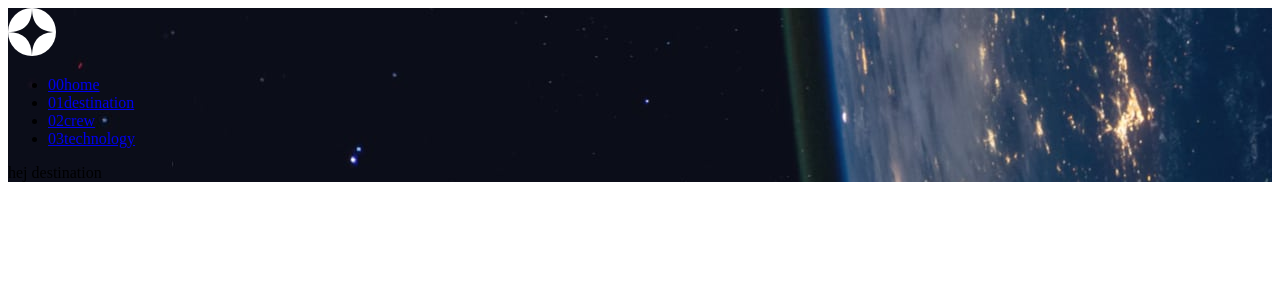
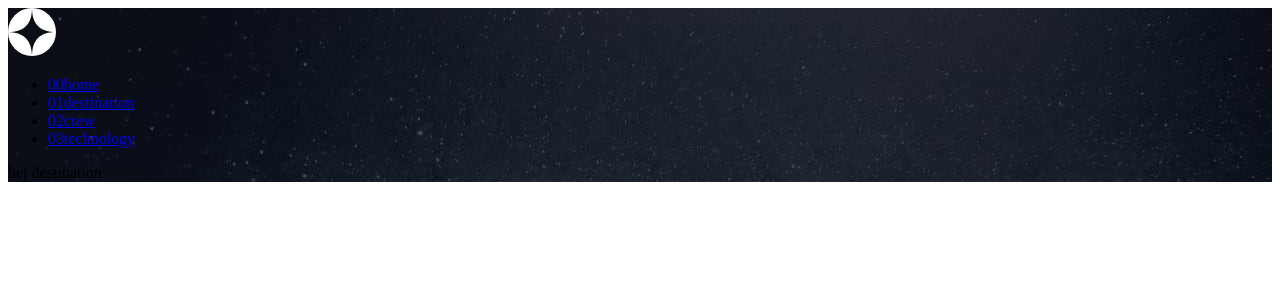
Before and after one commit to KamilKonopski/space-tourism-website-main, a React (Create React App) app: page /destination in a window 1280 px wide. Shown: the top 300 px of the page. Built offline with nearby package versions, Linux system fonts and the light colour scheme.

Commit message:
add pages background

```diff
--- a/src/App.js
+++ b/src/App.js
@@ -1,21 +1,17 @@
 import React from 'react';
 import {BrowserRouter as Router, Routes, Route} from 'react-router-dom';
 
-import Header from './components/Header/Header'
 import Home from './pages/Home/Home'
 import Destination from './pages/Destination/Destination'
 import Crew from './pages/Crew/Crew'
 import Technology from './pages/Technology/Technology'
 
-import { Wrapper } from './App.styled'
-
 const App = () => {
   const location = window.location.pathname;
   console.log(location);
   return (
-    <Wrapper>
+    <div>
       <Router>
-        <Header />
         <Routes>
           <Route path="/" element={<Home />} />
           <Route path="/destination" element={<Destination />} />
@@ -23,7 +19,7 @@ const App = () => {
           <Route path="/technology" element={<Technology />} />
          </Routes>
       </Router>
-    </Wrapper>
+    </div>
   );
 }
 
--- a/src/App.styled.js
+++ /dev/null
@@ -1,7 +0,0 @@
-import homeBg from './assets/home/background-home-desktop.jpg';
-
-import styled from "styled-components";
-
-export const Wrapper = styled.div`
-    background-image: url(${homeBg});
-`;
--- a/src/pages/Crew/Crew.jsx
+++ b/src/pages/Crew/Crew.jsx
@@ -1,8 +1,13 @@
+import Header from "../../components/Header/Header";
+
+import { Wrapper } from "./Crew.styled";
+
 const Crew = () => {
     return (
-        <div>
+        <Wrapper>
+            <Header />
             hej crew
-        </div>
+        </Wrapper>
     );
 };
 
--- /dev/null
+++ b/src/pages/Crew/Crew.styled.js
@@ -0,0 +1,7 @@
+import crewBg from '../../assets/crew/background-crew-desktop.jpg';
+
+import styled from "styled-components";
+
+export const Wrapper = styled.div`
+    background: url(${crewBg});
+`;
--- a/src/pages/Destination/Destination.jsx
+++ b/src/pages/Destination/Destination.jsx
@@ -1,8 +1,12 @@
+import Header from '../../components/Header/Header';
+
+import { Wrapper } from './Destination.styled'
 const Destination = () => {
     return (
-        <div>
+        <Wrapper>
+            <Header />
             hej destination
-        </div>
+        </Wrapper>
     );
 };
 
--- /dev/null
+++ b/src/pages/Destination/Destination.styled.js
@@ -0,0 +1,7 @@
+import destinationBg from '../../assets/destination/background-destination-desktop.jpg';
+
+import styled from "styled-components";
+
+export const Wrapper = styled.div`
+    background: url(${destinationBg});
+`;
--- a/src/pages/Home/Home.jsx
+++ b/src/pages/Home/Home.jsx
@@ -1,8 +1,12 @@
+import Header from '../../components/Header/Header';
+
+import { Wrapper } from './Home.styled'
 const Home = () => {
     return (
-        <div className="home-bg">
+        <Wrapper>
+            <Header />
             hej home
-        </div>
+        </Wrapper>
     );
 };
 
--- a/src/pages/Home/Home.styled.js
+++ b/src/pages/Home/Home.styled.js
@@ -0,0 +1,6 @@
+import homeBg from '../../assets/home/background-home-desktop.jpg';
+import styled from "styled-components";
+
+export const Wrapper = styled.div`
+    background: url(${homeBg});
+`;
--- a/src/pages/Technology/Technology.jsx
+++ b/src/pages/Technology/Technology.jsx
@@ -1,8 +1,13 @@
+import Header from "../../components/Header/Header";
+
+import { Wrapper } from "./Technology.styled";
+
 const Technology = () => {
     return (
-        <div>
+        <Wrapper>
+            <Header />
             hej technology
-        </div>
+        </Wrapper>
     );
 };
 
--- /dev/null
+++ b/src/pages/Technology/Technology.styled.js
@@ -0,0 +1,7 @@
+import technologyBg from '../../assets/technology/background-technology-desktop.jpg';
+
+import styled from "styled-components";
+
+export const Wrapper = styled.div`
+    background: url(${technologyBg});
+`;
```
